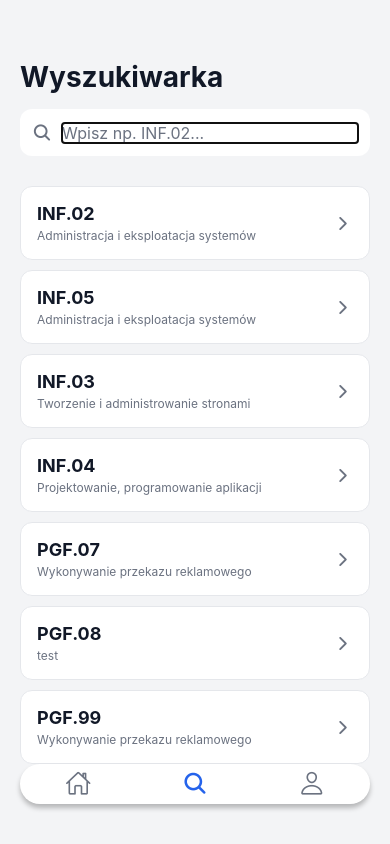
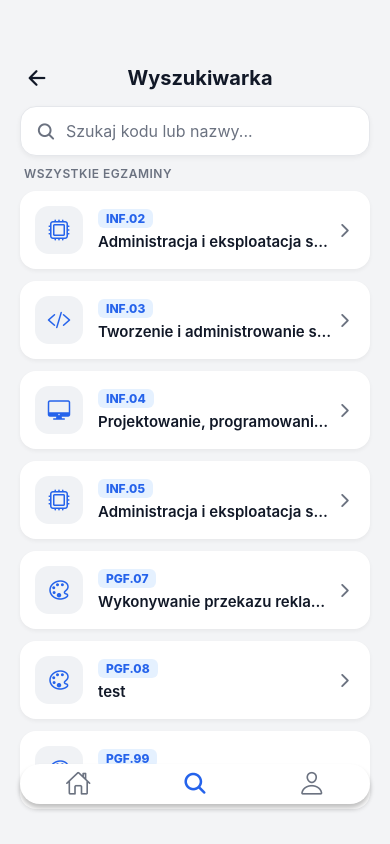
Before and after one commit to xShirogane/BitQuiz, a React Native app: screen /SearchTab in a window 390 px wide. Built offline with nearby package versions, Linux system fonts and the light colour scheme; no server answers; what expo-notifications would draw is missing.

Commit message:
poprawa wyszukiwarki i kwalifikacji

```diff
--- a/src/data/categories.ts
+++ b/src/data/categories.ts
@@ -20,7 +20,6 @@ export interface Qualification {
 }
 
 export const SCHOOLS: School[] = [
-  { id: 'all', name: 'Wszystkie', icon: '♾️' },
   { id: 'ti', name: 'Tech. Informatyk', icon: '💻' },
   { id: 'tp', name: 'Tech. Programista', icon: '⌨️' },
   { id: 'tr', name: 'Tech. Reklamy', icon: '🎨' },
--- a/src/screens/QualificationScreen.tsx
+++ b/src/screens/QualificationScreen.tsx
@@ -8,7 +8,6 @@ import { Ionicons } from '@expo/vector-icons';
 // Context & Utils
 import { useAuth } from '../context/AuthContext';
 import { useTheme } from '../context/ThemeContext';
-//
 import { QUALIFICATIONS_DATA, Qualification, SCHOOLS } from '../data/categories';
 import { runBackgroundSync } from '../utils/offlineManager';
 import { getHistory } from '../utils/historyManager';
@@ -48,15 +47,13 @@ export default function QualificationScreen({ navigation }: any) {
   const [carouselData, setCarouselData] = useState<Qualification[]>([]);
   const [streakData, setStreakData] = useState<StreakData | null>(null);
   const [refreshing, setRefreshing] = useState(false);
-  // Domyślnie 'all'
-  const [selectedSchoolId, setSelectedSchoolId] = useState<string>('all');
 
-  // --- POPRAWKA TUTAJ ---
-  // Dodaliśmy [selectedSchoolId] do tablicy zależności na dole
+  // ZMIANA: Domyślnie NULL (żadna kategoria nie jest wybrana)
+  const [selectedSchoolId, setSelectedSchoolId] = useState<string | null>(null);
+
   useFocusEffect(
     useCallback(() => {
       runBackgroundSync();
-      // Teraz loadData będzie "widzieć" aktualnie wybraną szkołę, a nie starą
       loadData();
     }, [selectedSchoolId])
   );
@@ -65,37 +62,42 @@ export default function QualificationScreen({ navigation }: any) {
     try {
       const streak = await checkStreakStatus();
       setStreakData(streak);
-      // To wywołanie korzysta teraz z aktualnego selectedSchoolId
       updateExamList(selectedSchoolId);
     } catch (e) {
       console.error("Błąd w loadData:", e);
     }
   };
 
-  const updateExamList = async (schoolId: string) => {
-    if (schoolId === 'all') {
+  // ZMIANA: Obsługa null (gdy nic nie jest zaznaczone)
+  const updateExamList = async (schoolId: string | null) => {
+    if (!schoolId) {
+      // BRAK FILTRA -> Pokaż "Polecane" (Historia + Losowe)
       const history = await getHistory();
       if (history.length < 5) {
         const needed = 5 - history.length;
-        // Filtrujemy tylko te, których nie ma w historii
         const availablePool = QUALIFICATIONS_DATA.filter(q => !history.find(h => h.id === q.id));
-        // Losujemy
         const shuffled = [...availablePool].sort(() => 0.5 - Math.random());
         setCarouselData([...history, ...shuffled.slice(0, needed)]);
       } else {
         setCarouselData(history.slice(0, 5));
       }
     } else {
-      // Filtrujemy po szkole
+      // FILTR WYBRANY -> Pokaż tylko egzaminy z danej szkoły
       const filtered = QUALIFICATIONS_DATA.filter(q => q.schoolIds.includes(schoolId));
       setCarouselData(filtered);
     }
   };
 
   const handleSchoolSelect = (schoolId: string) => {
-    setSelectedSchoolId(schoolId);
-    // Tutaj też wywołujemy update, żeby zareagować na kliknięcie od razu
-    updateExamList(schoolId);
+    // ZMIANA: Logika Toggle (Przełącznik)
+    // Jeśli klikniesz w już zaznaczoną szkołę -> odznacz ją (wróć do null)
+    if (selectedSchoolId === schoolId) {
+      setSelectedSchoolId(null);
+      updateExamList(null);
+    } else {
+      setSelectedSchoolId(schoolId);
+      updateExamList(schoolId);
+    }
   };
 
   const onRefresh = async () => {
@@ -105,7 +107,7 @@ export default function QualificationScreen({ navigation }: any) {
   };
 
   const handleNewsPress = () => {
-    Alert.alert("Aktualności", "Wersja 2.0 już dostępna! Dodaliśmy nowe pytania i tryb statystyk. Dziękujemy, że jesteś z nami! 🚀");
+    navigation.navigate('News');
   };
 
   return (
@@ -129,15 +131,13 @@ export default function QualificationScreen({ navigation }: any) {
         </View>
 
         {/* STATYSTYKI (SERIA) */}
-        {/* Zmniejszony margin bottom z 20 na 10 */}
-        <View style={{ paddingHorizontal: 24, marginBottom: -10 }}>
+        <View style={{ paddingHorizontal: 24, marginBottom: 10 }}>
            {streakData ? <StreakCard data={streakData} /> : null}
         </View>
 
         {/* KATEGORIE (SZKOŁY) */}
         <View style={styles.section}>
           <View style={styles.sectionHeader}>
-            {/* Dodana ikona Folderu */}
             <Ionicons name="folder-open" size={20} color={theme.primary} style={{ marginRight: 8 }} />
             <Text style={[styles.sectionTitle, { color: theme.text }]}>Kategorie</Text>
           </View>
@@ -146,13 +146,12 @@ export default function QualificationScreen({ navigation }: any) {
             data={SCHOOLS}
             horizontal
             showsHorizontalScrollIndicator={false}
-            // Zmniejszony padding vertical z 15 na 10 (naprawia odcięcie)
-            contentContainerStyle={{ paddingHorizontal: 24, paddingVertical: 10, }}
+            contentContainerStyle={{ paddingHorizontal: 24, paddingVertical: 10 }}
             keyExtractor={(item) => item.id}
             renderItem={({ item }) => (
               <SchoolCard
                 school={item}
-                isActive={selectedSchoolId === item.id}
+                isActive={selectedSchoolId === item.id} // Podświetla się tylko, gdy ID pasuje
                 onPress={() => handleSchoolSelect(item.id)}
               />
             )}
@@ -162,9 +161,14 @@ export default function QualificationScreen({ navigation }: any) {
         {/* LISTA EGZAMINÓW */}
         <View style={styles.section}>
             <View style={styles.sectionHeader}>
-              <Ionicons name={selectedSchoolId === 'all' ? "star" : "funnel"} size={20} color={theme.primary} style={{ marginRight: 8 }} />
+              <Ionicons
+                name={selectedSchoolId ? "funnel" : "star"}
+                size={20}
+                color={theme.primary}
+                style={{ marginRight: 8 }}
+              />
               <Text style={[styles.sectionTitle, { color: theme.text }]}>
-                {selectedSchoolId === 'all' ? "Polecane dla Ciebie" : "Wybrane Egzaminy"}
+                {selectedSchoolId ? "Wybrane Egzaminy" : "Polecane dla Ciebie"}
               </Text>
             </View>
 
@@ -173,7 +177,6 @@ export default function QualificationScreen({ navigation }: any) {
                 data={carouselData}
                 horizontal
                 showsHorizontalScrollIndicator={false}
-                // Utrzymujemy padding 10-15 dla cienia
                 contentContainerStyle={{ paddingHorizontal: 24, paddingVertical: 12 }}
                 snapToInterval={width * 0.75 + 20}
                 decelerationRate="fast"
@@ -196,10 +199,9 @@ export default function QualificationScreen({ navigation }: any) {
             )}
         </View>
 
-         {/* SZYBKIE AKCJE (Twoja sekcja na dole) */}
+         {/* SZYBKIE AKCJE */}
         <View style={styles.section}>
           <View style={[styles.sectionHeader, {marginBottom: 10}]}>
-             {/* Dodana ikona Pioruna */}
              <Ionicons name="flash" size={20} color="#FF9800" style={{ marginRight: 8 }} />
              <Text style={[styles.sectionTitle, { color: theme.text }]}>Szybkie akcje</Text>
           </View>
@@ -208,39 +210,37 @@ export default function QualificationScreen({ navigation }: any) {
           <ProUpgradeCard onPress={() => navigation.navigate('Settings')} />
 
           <View style={styles.gridContainer}>
-            {/* Rząd 1 */}
             <View style={styles.row}>
               <QuickActionTile
                 title="Sklep"
-                description="Wydaj punkty" // Nowy opis
+                description="Wydaj punkty"
                 iconName="cart"
                 color="#E040FB"
-                onPress={() => navigation.navigate('Sklep')}
+                onPress={() => navigation.navigate('Shop')}
               />
               <QuickActionTile
                 title="Aktualności"
-                description="Co nowego?"   // <--- Tutaj wpisujesz opis
+                description="Co nowego?"
                 iconName="newspaper"
                 color="#FF9800"
-                onPress={() => navigation.navigate('Aktualności')}
+                onPress={handleNewsPress}
               />
             </View>
 
-            {/* Rząd 2 */}
             <View style={styles.row}>
               <QuickActionTile
                 title="Wesprzyj nas"
-                description="Postaw nam pączka"  // <--- Tutaj wpisujesz opis
+                description="Postaw kawę"
                 iconName="cafe"
                 color="#F44336"
-                onPress={() => navigation.navigate('Wsparcie❤️')}
+                onPress={() => navigation.navigate('Support')}
               />
               <QuickActionTile
                 title="Kontakt"
-                description="Napisz do nas" // <--- Tutaj wpisujesz opis
+                description="Napisz do nas"
                 iconName="chatbubbles"
                 color="#2196F3"
-                onPress={() => navigation.navigate('Kontakt')}
+                onPress={() => navigation.navigate('Contact2')}
               />
             </View>
           </View>
@@ -253,7 +253,6 @@ export default function QualificationScreen({ navigation }: any) {
 
 const styles = StyleSheet.create({
   container: { flex: 1 },
-  // Zmniejszony paddingBottom w headerze z 15 na 10
   header: { paddingHorizontal: 24, paddingTop: 60, paddingBottom: 10 },
   greetingMsg: { fontSize: 28, fontWeight: '800', marginBottom: 5 },
   subMsg: { fontSize: 16, fontWeight: '500' },
@@ -266,7 +265,6 @@ const styles = StyleSheet.create({
     marginBottom: 10,
   },
 
-  // Zwiększony nieco odstęp między sekcjami dla czytelności (było 10)
   section: { marginTop: 15 },
   sectionHeader: {
     flexDirection: 'row',
--- a/src/screens/SearchScreen.tsx
+++ b/src/screens/SearchScreen.tsx
@@ -1,88 +1,240 @@
-import React, { useState } from 'react';
-import { View, Text, TextInput, FlatList, TouchableOpacity, StyleSheet, StatusBar } from 'react-native';
+import React, { useState, useEffect } from 'react';
+import {
+  View, Text, TextInput, FlatList, StyleSheet, TouchableOpacity, StatusBar, Keyboard
+} from 'react-native';
+import { Ionicons } from '@expo/vector-icons';
 import { useTheme } from '../context/ThemeContext';
-import { QUALIFICATIONS_DATA } from '../data/categories';
-import { Ionicons } from '@expo/vector-icons';
+import { QUALIFICATIONS_DATA, Qualification } from '../data/categories';
 
 export default function SearchScreen({ navigation }: any) {
-  const { theme } = useTheme();
+  const { theme, isDark } = useTheme();
   const [searchQuery, setSearchQuery] = useState('');
+  const [filteredData, setFilteredData] = useState<Qualification[]>([]);
 
-  const filteredData = QUALIFICATIONS_DATA.filter(q =>
-    q.title.toLowerCase().includes(searchQuery.toLowerCase()) ||
-    q.fullName.toLowerCase().includes(searchQuery.toLowerCase())
+  // Logika filtrowania i sortowania
+  useEffect(() => {
+    // 1. Pobierz wszystkie dane i posortuj alfabetycznie po kodzie (ID)
+    const allDataSorted = [...QUALIFICATIONS_DATA].sort((a, b) =>
+      a.id.localeCompare(b.id)
+    );
+
+    // 2. Jeśli brak zapytania -> pokaż wszystko
+    if (searchQuery.trim() === '') {
+      setFilteredData(allDataSorted);
+    } else {
+      // 3. Jeśli jest zapytanie -> filtruj
+      const lowerQuery = searchQuery.toLowerCase();
+      const filtered = allDataSorted.filter(item =>
+        item.title.toLowerCase().includes(lowerQuery) ||
+        item.fullName.toLowerCase().includes(lowerQuery) ||
+        item.id.toLowerCase().includes(lowerQuery)
+      );
+      setFilteredData(filtered);
+    }
+  }, [searchQuery]);
+
+  const clearSearch = () => {
+    setSearchQuery('');
+    Keyboard.dismiss();
+  };
+
+  // Karta wyniku (Kafelek listy)
+  const renderItem = ({ item }: { item: Qualification }) => (
+    <TouchableOpacity
+      activeOpacity={0.7}
+      onPress={() => navigation.navigate('ModeSelection', { examData: item })}
+      style={[styles.resultCard, { backgroundColor: theme.card }]}
+    >
+      {/* IKONA PRZYPISANA DO KWALIFIKACJI */}
+      <View style={[styles.iconContainer, { backgroundColor: isDark ? 'rgba(255,255,255,0.1)' : '#F0F2F5' }]}>
+        <Ionicons
+          name={item.iconName || 'school-outline'}
+          size={24}
+          color={theme.primary}
+        />
+      </View>
+
+      <View style={styles.textContainer}>
+        <View style={styles.codeBadge}>
+           <Text style={[styles.codeText, { color: theme.primary }]}>{item.title}</Text>
+        </View>
+        <Text style={[styles.nameText, { color: theme.text }]} numberOfLines={1}>
+          {item.fullName}
+        </Text>
+      </View>
+
+      <Ionicons name="chevron-forward" size={20} color={theme.subText} />
+    </TouchableOpacity>
   );
 
   return (
     <View style={[styles.container, { backgroundColor: theme.background }]}>
+      <StatusBar barStyle={isDark ? "light-content" : "dark-content"} />
+
+      {/* NAGŁÓWEK */}
       <View style={styles.header}>
+        <TouchableOpacity onPress={() => navigation.goBack()} style={styles.backButton}>
+          <Ionicons name="arrow-back" size={24} color={theme.text} />
+        </TouchableOpacity>
         <Text style={[styles.headerTitle, { color: theme.text }]}>Wyszukiwarka</Text>
+        <View style={{ width: 24 }} />
       </View>
 
-      <View style={[styles.searchContainer, { backgroundColor: theme.card }]}>
-        <Ionicons name="search" size={20} color={theme.subText} style={{ marginRight: 10 }} />
+      {/* PASEK WYSZUKIWANIA */}
+      <View style={styles.searchContainer}>
+        <View style={[styles.searchBar, { backgroundColor: theme.card, borderColor: theme.border }]}>
+          <Ionicons name="search" size={20} color={theme.subText} style={styles.searchIcon} />
           <TextInput
-          style={{ flex: 1, color: theme.text, fontSize: 16 }}
-          placeholder="Wpisz np. INF.02..."
+            style={[styles.input, { color: theme.text }]}
+            placeholder="Szukaj kodu lub nazwy..."
             placeholderTextColor={theme.subText}
             value={searchQuery}
             onChangeText={setSearchQuery}
-          autoFocus={true}
+            // Usunąłem autoFocus, żeby klawiatura nie wyskakiwała agresywnie przy wejściu
+            autoFocus={false}
           />
           {searchQuery.length > 0 && (
-          <TouchableOpacity onPress={() => setSearchQuery('')}>
-            <Ionicons name="close-circle" size={20} color={theme.subText} />
+            <TouchableOpacity onPress={clearSearch} style={styles.clearButton}>
+              <Ionicons name="close-circle" size={18} color={theme.subText} />
             </TouchableOpacity>
           )}
         </View>
+      </View>
 
+      {/* ZAWARTOŚĆ */}
+      <View style={styles.content}>
+
+        {/* Stan: Brak wyników (Tylko gdy coś wpisano i nic nie znaleziono) */}
+        {searchQuery !== '' && filteredData.length === 0 ? (
+          <View style={styles.emptyState}>
+            <View style={[styles.emptyIconBox, { backgroundColor: theme.card }]}>
+              <Ionicons name="search" size={40} color={theme.subText} />
+            </View>
+            <Text style={[styles.emptyTitle, { color: theme.text }]}>Nie znaleziono</Text>
+            <Text style={[styles.emptySubtitle, { color: theme.subText }]}>
+              Sprawdź literówki lub spróbuj wpisać inny kod.
+            </Text>
+          </View>
+        ) : (
+          /* Stan: Lista wyników (Wyświetla się ZAWSZE, gdy są dane) */
           <FlatList
             data={filteredData}
-        keyExtractor={item => item.id}
-        contentContainerStyle={{ padding: 20 }}
-        renderItem={({ item }) => (
-          <TouchableOpacity
-            style={[styles.resultItem, { backgroundColor: theme.card, borderColor: theme.border }]}
-            onPress={() => navigation.navigate('ModeSelection', { examData: item })}
-          >
-            <View>
-              <Text style={[styles.itemTitle, { color: theme.text }]}>{item.title}</Text>
-              <Text style={[styles.itemSub, { color: theme.subText }]}>{item.fullName}</Text>
-            </View>
-            <Ionicons name="chevron-forward" size={20} color={theme.subText} />
-          </TouchableOpacity>
-        )}
-        ListEmptyComponent={
-          <Text style={{ textAlign: 'center', color: theme.subText, marginTop: 20 }}>
-            Nie znaleziono egzaminów.
+            keyExtractor={(item) => item.id}
+            renderItem={renderItem}
+            contentContainerStyle={styles.listContent}
+            showsVerticalScrollIndicator={false}
+            keyboardShouldPersistTaps="handled"
+            ListHeaderComponent={
+              /* Opcjonalny nagłówek listy dla estetyki */
+              <Text style={[styles.listHeader, { color: theme.subText }]}>
+                {searchQuery === '' ? 'Wszystkie egzaminy' : `Wyniki wyszukiwania (${filteredData.length})`}
               </Text>
             }
           />
+        )}
+      </View>
     </View>
   );
 }
 
 const styles = StyleSheet.create({
-  container: { flex: 1, paddingTop: 60 },
-  header: { paddingHorizontal: 20, marginBottom: 15 },
-  headerTitle: { fontSize: 28, fontWeight: 'bold' },
-  searchContainer: {
+  container: { flex: 1 },
+
+  // Header
+  header: {
     flexDirection: 'row',
     alignItems: 'center',
-    marginHorizontal: 20,
-    padding: 12,
-    borderRadius: 12,
+    justifyContent: 'space-between',
+    paddingHorizontal: 20,
+    paddingTop: 60,
+    paddingBottom: 10,
+  },
+  backButton: { padding: 5 },
+  headerTitle: { fontSize: 20, fontWeight: 'bold' },
+
+  // Search Bar
+  searchContainer: {
+    paddingHorizontal: 20,
     marginBottom: 10,
   },
-  resultItem: {
-    padding: 16,
-    borderRadius: 12,
+  searchBar: {
+    flexDirection: 'row',
+    alignItems: 'center',
+    height: 50,
+    borderRadius: 16,
     borderWidth: 1,
+    paddingHorizontal: 15,
+    shadowColor: "#000",
+    shadowOffset: { width: 0, height: 2 },
+    shadowOpacity: 0.05,
+    shadowRadius: 5,
+    elevation: 2,
+  },
+  searchIcon: { marginRight: 10 },
+  input: { flex: 1, fontSize: 16, height: '100%' },
+  clearButton: { padding: 5 },
+
+  // Content
+  content: { flex: 1 },
+  listContent: { paddingHorizontal: 20, paddingBottom: 40 },
+  listHeader: {
+    fontSize: 12,
+    fontWeight: '600',
     marginBottom: 10,
+    marginLeft: 4,
+    textTransform: 'uppercase',
+    letterSpacing: 0.5,
+  },
+
+  // Result Card (Kafelek)
+  resultCard: {
     flexDirection: 'row',
-    justifyContent: 'space-between',
     alignItems: 'center',
+    padding: 15,
+    borderRadius: 16,
+    marginBottom: 12,
+    shadowColor: "#000",
+    shadowOffset: { width: 0, height: 2 },
+    shadowOpacity: 0.05,
+    shadowRadius: 4,
+    elevation: 1,
   },
-  itemTitle: { fontSize: 18, fontWeight: 'bold' },
-  itemSub: { fontSize: 12, marginTop: 4 },
+  iconContainer: {
+    width: 48,
+    height: 48,
+    borderRadius: 14,
+    justifyContent: 'center',
+    alignItems: 'center',
+    marginRight: 15,
+  },
+  textContainer: { flex: 1 },
+  codeBadge: {
+    alignSelf: 'flex-start',
+    backgroundColor: 'rgba(0,122,255,0.1)',
+    paddingHorizontal: 8,
+    paddingVertical: 2,
+    borderRadius: 6,
+    marginBottom: 4,
+  },
+  codeText: {
+    fontWeight: '800',
+    fontSize: 12,
+  },
+  nameText: {
+    fontSize: 15,
+    fontWeight: '600',
+  },
+
+  // Empty State
+  emptyState: { alignItems: 'center', marginTop: 80, paddingHorizontal: 40 },
+  emptyIconBox: {
+    width: 80,
+    height: 80,
+    borderRadius: 40,
+    justifyContent: 'center',
+    alignItems: 'center',
+    marginBottom: 20,
+  },
+  emptyTitle: { fontSize: 18, fontWeight: 'bold', marginBottom: 8 },
+  emptySubtitle: { fontSize: 14, textAlign: 'center', lineHeight: 20 },
 });
```
Lines whose indentation alone changed are shown as unchanged.
